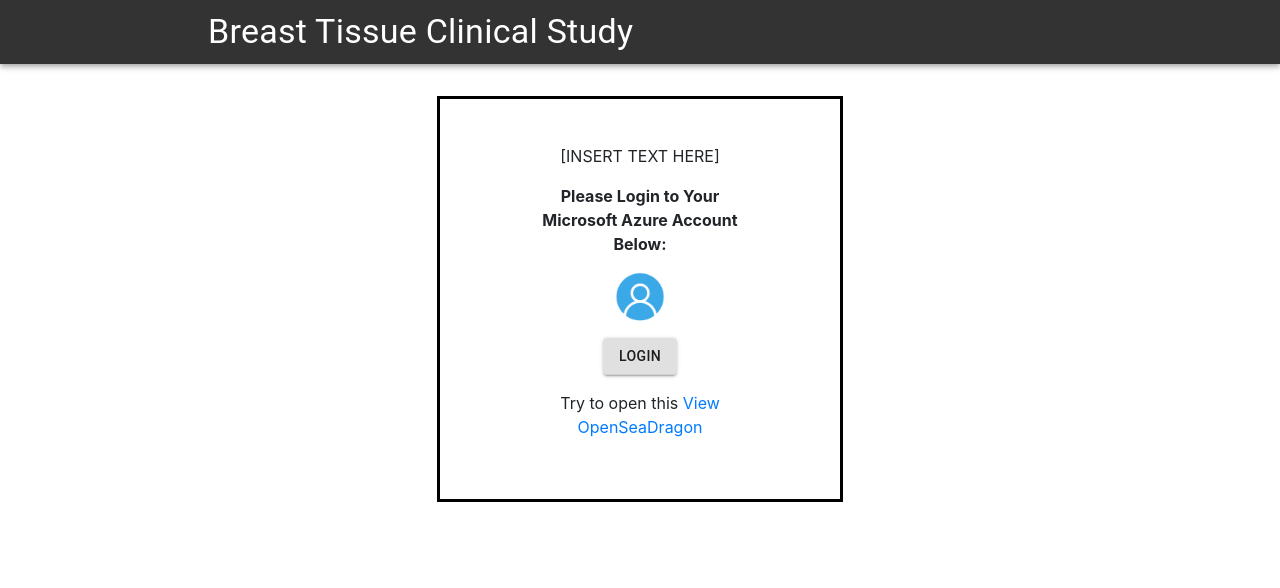
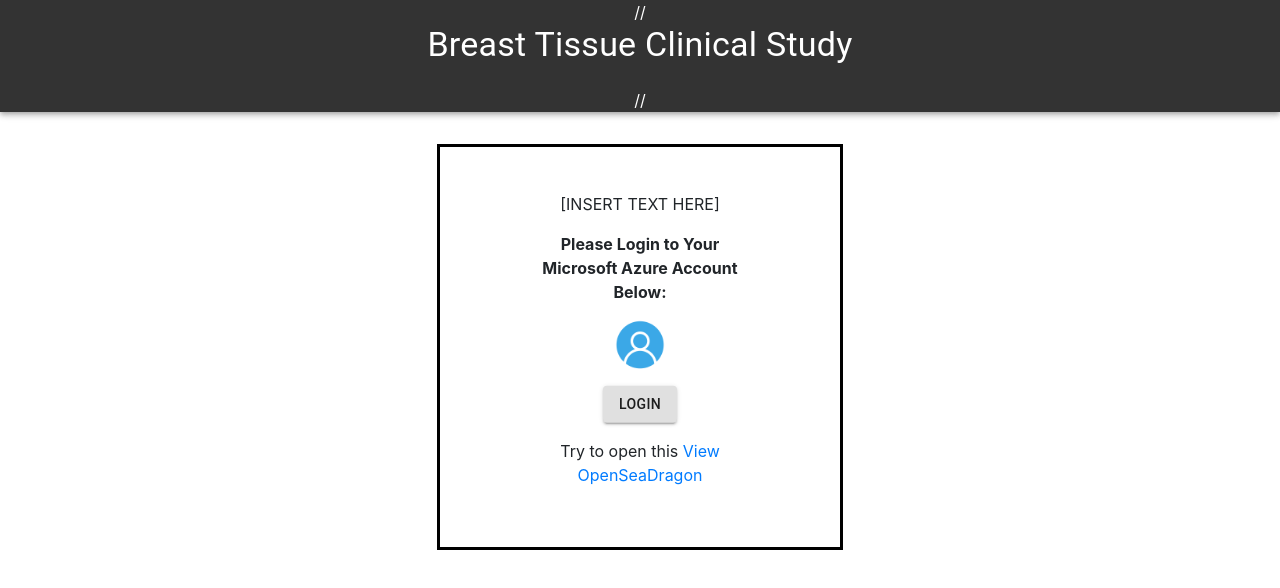
Before and after one commit to becclestone/WebApp, a React (Create React App) app: page / in a window 1280 px wide. Shown: the top 588 px of the page. Built offline with nearby package versions, Linux system fonts and the light colour scheme.

Commit message:
Update Navigation.jsx

```diff
--- a/src/components/Navigation.jsx
+++ b/src/components/Navigation.jsx
@@ -2,28 +2,31 @@
 import './App.css';
 import { Link, withRouter } from "react-router-dom";
 import { AppBar, Toolbar, Typography, Container } from "@material-ui/core";
+import { makeStyles } from '@material-ui/core/styles';
 
-const mystyle = {
-//  display: 'flex',
-//  align: 'center',
-  textAlign: 'center',
-  backgroundColor: '#333333',
-//  justifycontent: 'center',
-//  alignself: 'center',
-//  flexgrow: 1
-};
+const useStyles = makeStyles((theme) => ({
+  root: {
+    flexGrow: 1,
+  },
+  title:{
+    textAlign: 'center',
+    display:'block',
+}
+}));
 
 function Navigation() {
+  const classes = useStyles();
+
   return (
-  <div className = "headerBar">
-   <AppBar position="static" centerTitle="true" style={mystyle}>
-    <Container maxWidth="md">
-      <Toolbar>
+  <div className = {classes.root}>
+   <AppBar position="static" centerTitle="true" style={{backgroundColor: '#333333'}}>
+  //  <Container maxWidth="md">
+      <Toolbar className = {classes.title}>
         <Typography variant="h4" color="inherit" style={{align:"center"}}>
           Breast Tissue Clinical Study
         </Typography>
       </Toolbar>
-    </Container>
+  //  </Container>
    </AppBar>
   </div>
   );
```
